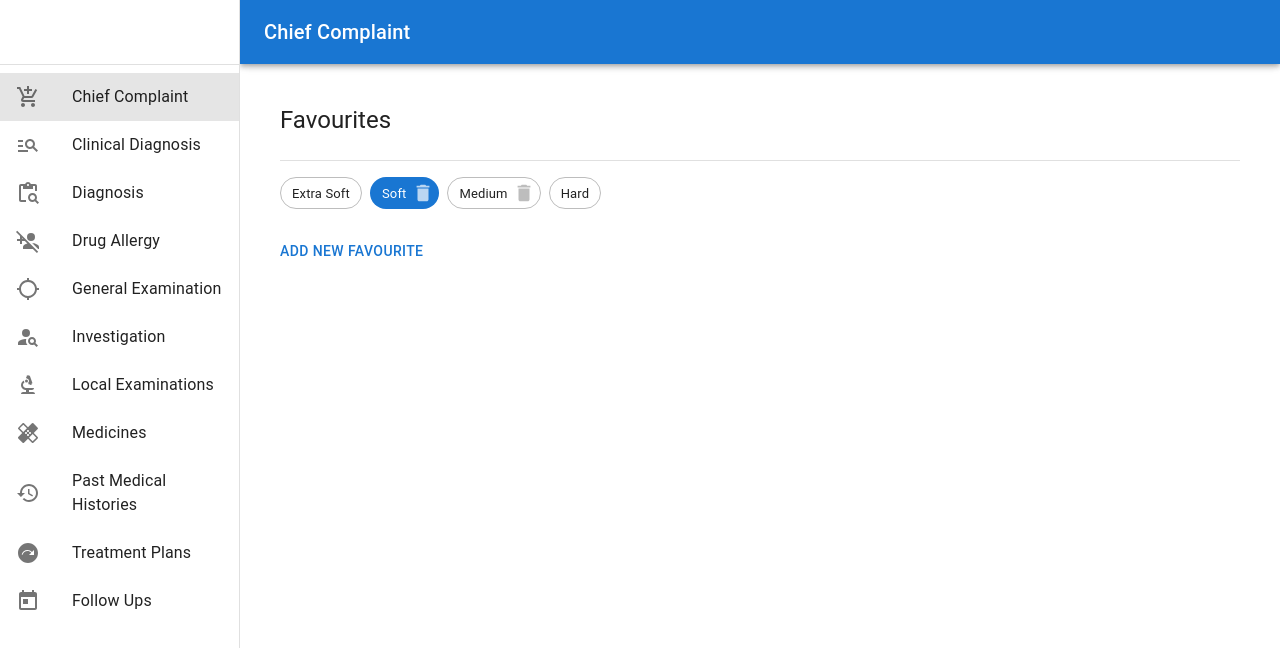
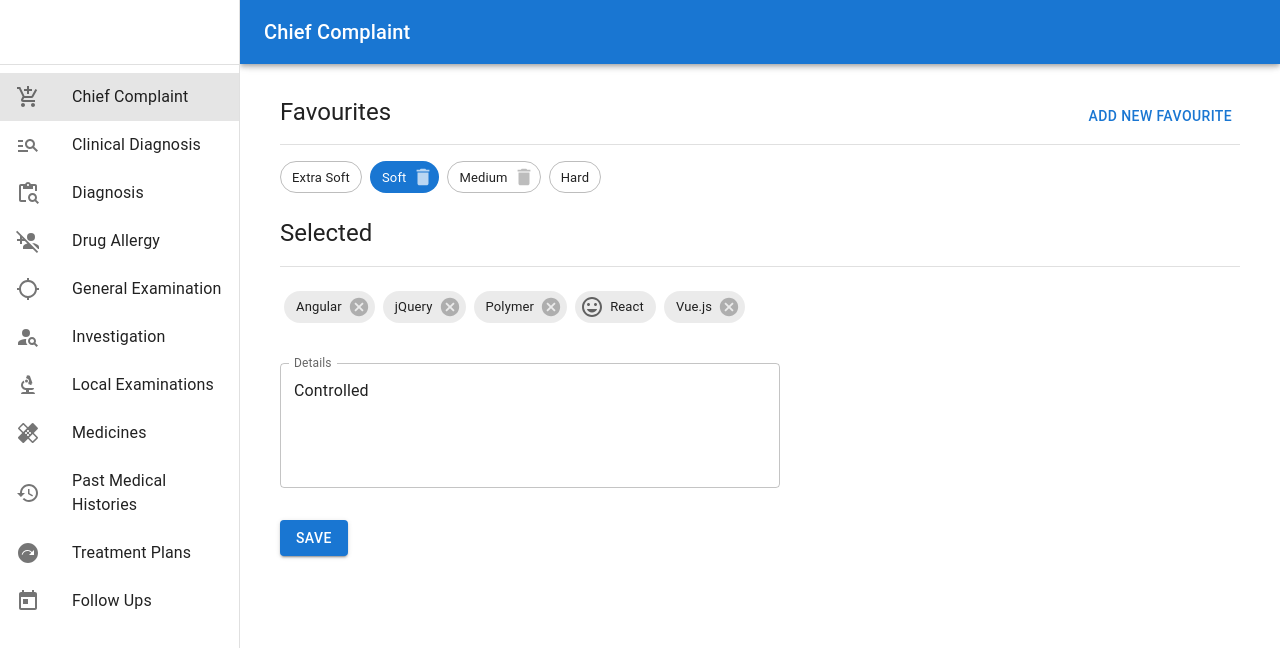
Before and after one commit to ajaynair1998/Hospital-Management, a React (Create React App) app in the folder frontend/: page /drawer in a window 1280 px wide. Shown: the top 648 px of the page. Built offline with nearby package versions, Linux system fonts and the light colour scheme.

Commit message:
add : selected section in chief complain

```diff
--- a/frontend/src/components/favourites/index.tsx
+++ b/frontend/src/components/favourites/index.tsx
@@ -43,18 +43,21 @@ const FavouriteChip = ({
 export default function Favourites() {
 	return (
 		<Box sx={{ width: "100%", bgcolor: "background.paper" }}>
-			<Box sx={{ my: 2, mx: 2 }}>
+			<Box sx={{ my: 1, mx: 2 }}>
 				<Grid container alignItems="center">
 					<Grid item xs>
 						<Typography gutterBottom variant="h5" component="div">
 							Favourites
 						</Typography>
 					</Grid>
-					{/* <Grid item>
-						<Typography gutterBottom variant="h6" component="div">
+					<Grid item>
+						{/* <Typography gutterBottom variant="h6" component="div">
 							Add Favourite
-						</Typography>
-					</Grid> */}
+						</Typography> */}
+						<Box>
+							<Button>Add New Favourite</Button>
+						</Box>
+					</Grid>
 				</Grid>
 			</Box>
 			<Divider variant="middle" />
@@ -80,9 +83,6 @@ export default function Favourites() {
 					<Chip label="Hard" deleteIcon={<DeleteIcon />} variant="outlined" />
 				</Stack>
 			</Box>
-			<Box sx={{ mt: 3, ml: 1, mb: 1 }}>
-				<Button>Add New Favourite</Button>
-			</Box>
 		</Box>
 	);
 }
--- /dev/null
+++ b/frontend/src/components/save-all-button/index.tsx
@@ -0,0 +1,22 @@
+import * as React from "react";
+import Button from "@mui/material/Button";
+import { Box } from "@mui/material";
+
+interface IButton {
+	text: string;
+	onClick: (e: any) => any;
+}
+
+export default function BasicSaveAllButton({ text, onClick }: IButton) {
+	return (
+		<Box
+			sx={{
+				m: 2,
+			}}
+		>
+			<Button variant="contained" onClick={(e) => onClick(e)}>
+				{text}
+			</Button>
+		</Box>
+	);
+}
--- /dev/null
+++ b/frontend/src/components/selection-array/index.tsx
@@ -0,0 +1,84 @@
+import * as React from "react";
+import { styled } from "@mui/material/styles";
+import Chip from "@mui/material/Chip";
+import Paper from "@mui/material/Paper";
+import TagFacesIcon from "@mui/icons-material/TagFaces";
+import Box from "@mui/material/Box";
+import Grid from "@mui/material/Grid";
+import Typography from "@mui/material/Typography";
+import Divider from "@mui/material/Divider";
+
+interface ChipData {
+	key: number;
+	label: string;
+}
+
+const ListItem = styled("li")(({ theme }) => ({
+	margin: theme.spacing(0.5),
+}));
+
+export default function SelectionArray() {
+	const [chipData, setChipData] = React.useState<readonly ChipData[]>([
+		{ key: 0, label: "Angular" },
+		{ key: 1, label: "jQuery" },
+		{ key: 2, label: "Polymer" },
+		{ key: 3, label: "React" },
+		{ key: 4, label: "Vue.js" },
+	]);
+
+	const handleDelete = (chipToDelete: ChipData) => () => {
+		setChipData((chips) =>
+			chips.filter((chip) => chip.key !== chipToDelete.key)
+		);
+	};
+
+	return (
+		<React.Fragment>
+			<Box sx={{ my: 1, mx: 2 }}>
+				<Grid container alignItems="center">
+					<Grid item xs>
+						<Typography gutterBottom variant="h5" component="div">
+							Selected
+						</Typography>
+					</Grid>
+				</Grid>
+			</Box>
+			<Divider variant="middle" />
+
+			<Paper
+				sx={{
+					display: "flex",
+					justifyContent: "flex-start",
+					flexWrap: "wrap",
+					listStyle: "none",
+					py: 0.5,
+					pl: 0,
+					m: 2,
+					maxWidth: 500,
+				}}
+				elevation={0}
+				component="ul"
+			>
+				{chipData.map((data) => {
+					let icon;
+
+					if (data.label === "React") {
+						icon = <TagFacesIcon />;
+					}
+
+					return (
+						<ListItem key={data.key}>
+							<Chip
+								icon={icon}
+								label={data.label}
+								onDelete={
+									data.label === "React" ? undefined : handleDelete(data)
+								}
+							/>
+						</ListItem>
+					);
+				})}
+			</Paper>
+		</React.Fragment>
+	);
+}
--- /dev/null
+++ b/frontend/src/components/text-field/index.tsx
@@ -0,0 +1,33 @@
+import * as React from "react";
+import Box from "@mui/material/Box";
+import TextField from "@mui/material/TextField";
+
+export default function TextFieldComponent() {
+	const [value, setValue] = React.useState("Controlled");
+
+	const handleChange = (event: React.ChangeEvent<HTMLInputElement>) => {
+		setValue(event.target.value);
+	};
+
+	return (
+		<Box
+			component="form"
+			sx={{
+				"& .MuiTextField-root": { m: 2, width: "500px" },
+			}}
+			noValidate
+			autoComplete="off"
+		>
+			<div>
+				<TextField
+					id="outlined-multiline-flexible"
+					label="Details"
+					multiline
+					rows={4}
+					value={value}
+					onChange={handleChange}
+				/>
+			</div>
+		</Box>
+	);
+}
--- a/frontend/src/pages/chief-complaints/index.tsx
+++ b/frontend/src/pages/chief-complaints/index.tsx
@@ -1,6 +1,9 @@
 import React from "react";
 import styled from "styled-components";
 import Favourites from "../../components/favourites";
+import BasicSaveAllButton from "../../components/save-all-button";
+import SelectionArray from "../../components/selection-array";
+import TextFieldComponent from "../../components/text-field";
 
 let Container = styled.div`
 	display: flex;
@@ -10,6 +13,9 @@ const ChiefComplaints = () => {
 	return (
 		<Container>
 			<Favourites />
+			<SelectionArray />
+			<TextFieldComponent />
+			<BasicSaveAllButton onClick={() => {}} text={"Save"} />
 		</Container>
 	);
 };
```
Also changed, not shown: frontend/src/components/drawer/index.tsx (+4 -4 lines).
